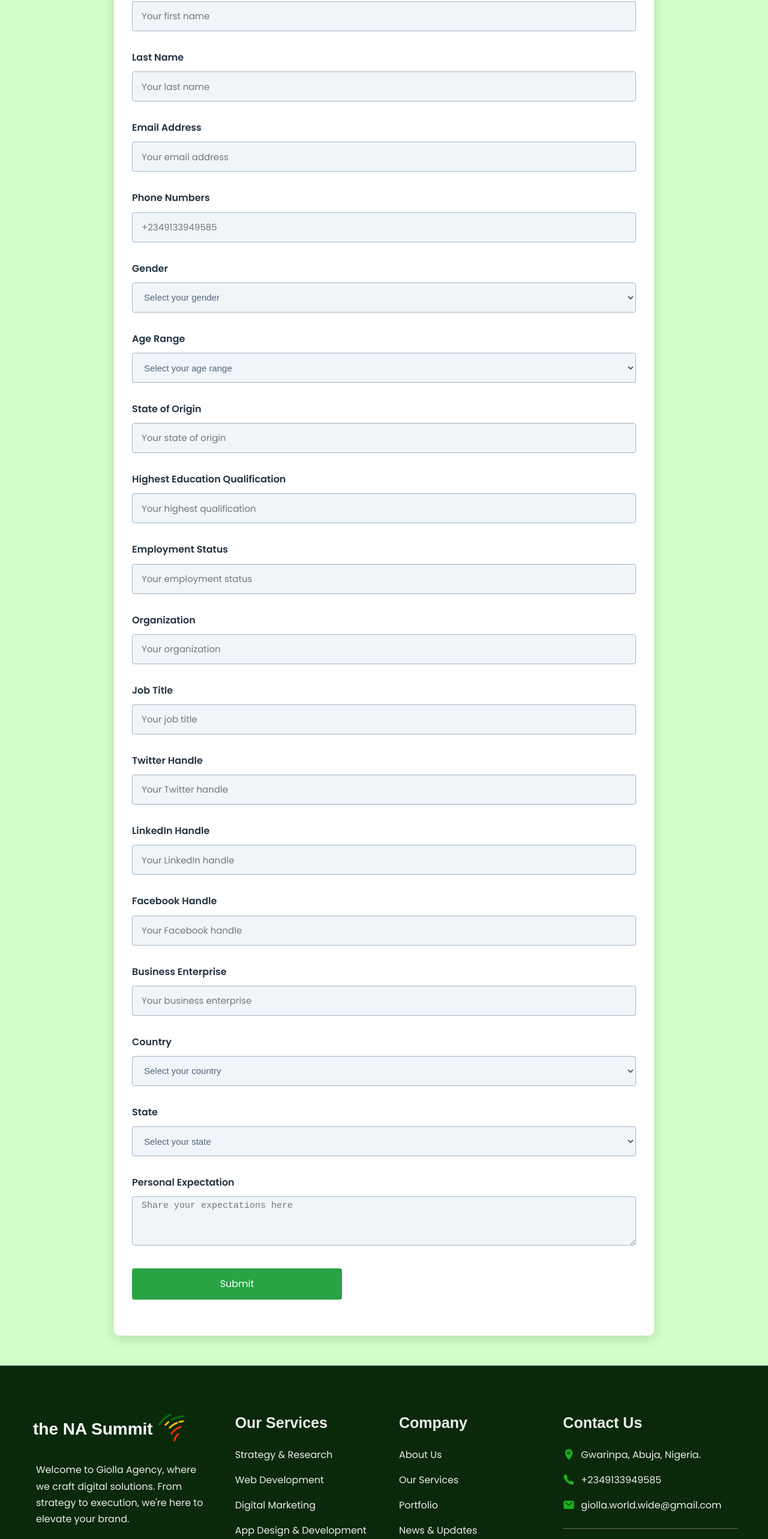
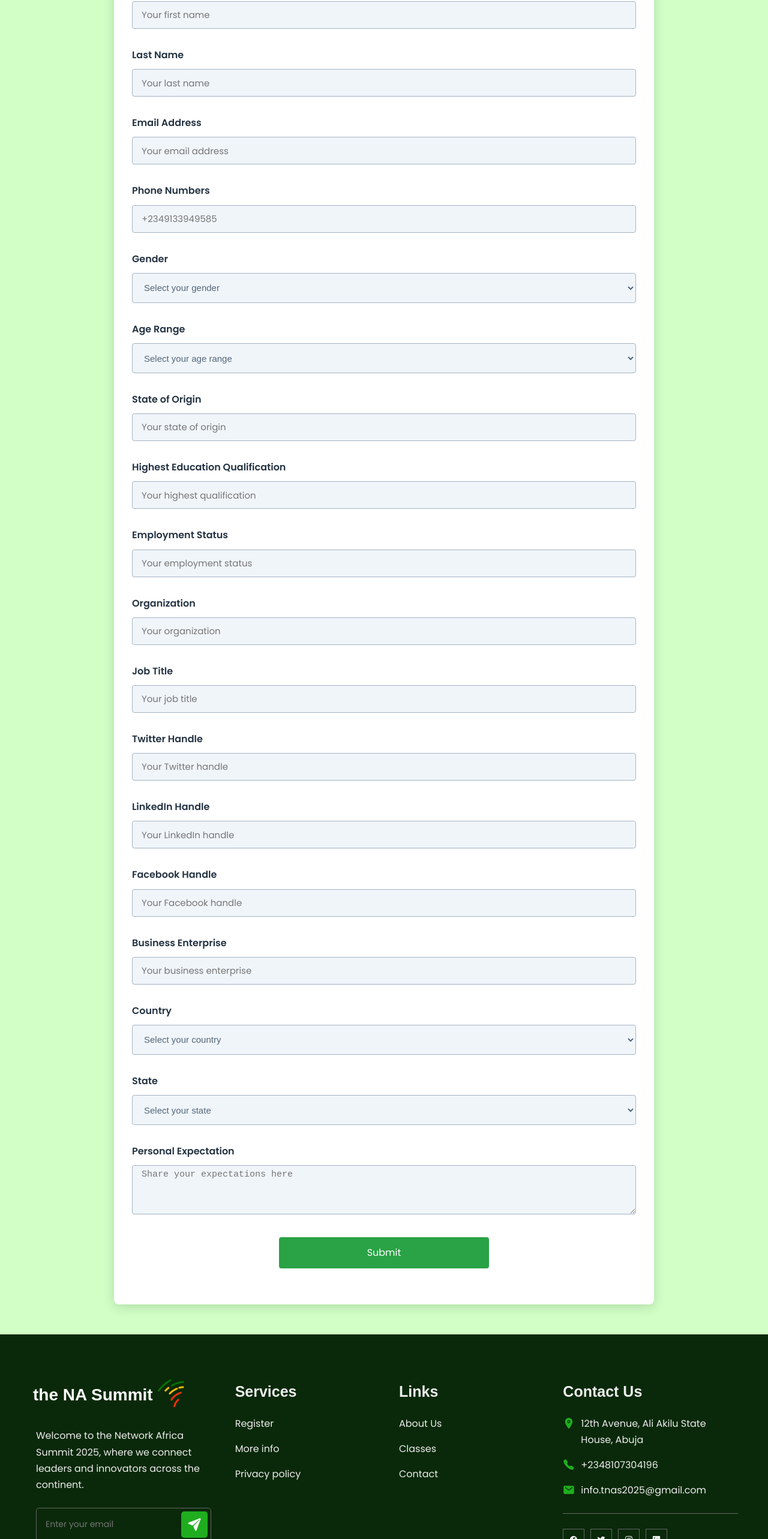
Before and after one commit to bi-Tech2/twafricas.gihut.io, a website: page register.html in a window 1280 px wide. Shown: the part 235-2800 px from the top of the page at 60% size. Drawn offline with nearby package versions, Linux system fonts and the light colour scheme; a web font is replaced by a local one.

Commit message:
Add files via upload
Signed-off-by: bi-Tech2 <141980137+bi-Tech2@users.noreply.github.com>

```diff
--- a/css/style.css
+++ b/css/style.css
@@ -1264,7 +1264,7 @@
 .class-description,
 .class-details {
   color: #555;
-  font-size: 1.2rem; /* Increased font size */
+  font-size: 1.7rem; /* Increased font size */
   margin-bottom: 20px;
 }
 
@@ -1287,7 +1287,7 @@
 /* Responsive styling */
 @media screen and (max-width: 768px) {
   .class-content {
-    padding: 10px;
+    padding: 20px 10px;
   }
 
   .class-title {
@@ -1296,7 +1296,7 @@
 
   .class-description,
   .class-details {
-    font-size: 1.1rem;
+    font-size: 1.7rem;
   }
 
   .btn-primary {
@@ -1312,12 +1312,12 @@
 
   .class-description,
   .class-details {
-    font-size: 1rem;
+    font-size: 1.5rem;
   }
 
   .btn-primary {
     font-size: 0.95rem;
-    padding: 5px 10px;
+    padding: 4px 8px;
   }
 }
 
--- a/register.html
+++ b/register.html
@@ -56,7 +56,7 @@
               <!-- First Name -->
               <div class="form-group">
                 <label for="firstName" class="form-label">First Name</label>
-                <input
+                <input style="min-height: 46px;"
                   id="firstName"
                   name="firstName"
                   class="form-input"
@@ -69,7 +69,7 @@
               <!-- Last Name -->
               <div class="form-group">
                 <label for="lastName" class="form-label">Last Name</label>
-                <input
+                <input style="min-height: 46px;"
                   id="lastName"
                   name="lastName"
                   class="form-input"
@@ -82,7 +82,7 @@
               <!-- Email Address -->
               <div class="form-group">
                 <label for="email" class="form-label">Email Address</label>
-                <input
+                <input style="min-height: 46px;"
                   id="email"
                   name="email"
                   class="form-input"
@@ -95,7 +95,7 @@
               <!-- Phone Numbers -->
               <div class="form-group">
                 <label for="phone" class="form-label">Phone Numbers</label>
-                <input
+                <input style="min-height: 46px;"
                   id="phone"
                   name="phone"
                   class="form-input"
@@ -134,7 +134,7 @@
                 <label for="stateOfOrigin" class="form-label"
                   >State of Origin</label
                 >
-                <input
+                <input style="min-height: 46px;"
                   id="stateOfOrigin"
                   name="stateOfOrigin"
                   class="form-input"
@@ -149,7 +149,7 @@
                 <label for="education" class="form-label">
                   Highest Education Qualification
                 </label>
-                <input
+                <input style="min-height: 46px;"
                   id="education"
                   name="education"
                   class="form-input"
@@ -164,7 +164,7 @@
                 <label for="employmentStatus" class="form-label"
                   >Employment Status</label
                 >
-                <input
+                <input style="min-height: 46px;"
                   id="employmentStatus"
                   name="employmentStatus"
                   class="form-input"
@@ -177,7 +177,7 @@
               <!-- Organization -->
               <div class="form-group">
                 <label for="organization" class="form-label">Organization</label>
-                <input
+                <input style="min-height: 46px;"
                   id="organization"
                   name="organization"
                   class="form-input"
@@ -190,7 +190,7 @@
               <!-- Job Title -->
               <div class="form-group">
                 <label for="jobtitle" class="form-label">Job Title</label>
-                <input
+                <input style="min-height: 46px;"
                   id="jobtitle"
                   name="jobtitle"
                   class="form-input"
@@ -203,7 +203,7 @@
               <!-- Twitter Handle -->
               <div class="form-group">
                 <label for="twitterhandle" class="form-label">Twitter Handle</label>
-                <input
+                <input style="min-height: 46px;"
                   id="twitterhandle"
                   name="twitterhandle"
                   class="form-input"
@@ -218,7 +218,7 @@
                 <label for="linkedinhandle" class="form-label"
                   >LinkedIn Handle</label
                 >
-                <input
+                <input style="min-height: 46px;"
                   id="linkedinhandle"
                   name="linkedinhandle"
                   class="form-input"
@@ -233,7 +233,7 @@
                 <label for="facebookhandle" class="form-label"
                   >Facebook Handle</label
                 >
-                <input
+                <input style="min-height: 46px;"
                   id="facebookhandle"
                   name="facebookhandle"
                   class="form-input"
@@ -248,7 +248,7 @@
                 <label for="businessenterprise" class="form-label">
                   Business Enterprise
                 </label>
-                <input
+                <input style="min-height: 46px;"
                   id="businessenterprise"
                   name="businessenterprise"
                   class="form-input"
@@ -301,7 +301,7 @@
             </div>
 
             <!-- Submit Button -->
-            <div class="form-group">
+            <div class="form-group" style="display: flex; width: 100%; justify-content: center;">
               <button id="btnSubmit" class="form-submit">Submit</button>
             </div>
           </form>
@@ -312,19 +312,19 @@
   <!--
     - #FOOTER
 -->
+
       <footer class="footer">
         <div class="footer-top section">
           <div class="container">
-      <div class="footer-brand">
-        <a href="index.html" class="logo"
-            ><b>the NA Summit</b>
+            <div class="footer-brand" style="margin-top: -5px;">
+              <a href="index.html" class="logo"><b>the NA Summit</b>
                 <img src="prev-removebg-preview.png" alt="logo" />
               </a>
 
               <p class="footer-text">
-          Welcome to Giolla Agency, where we craft digital solutions. From
-          strategy to execution, we're here to elevate your brand.
+                Welcome to the Network Africa Summit 2025, where we connect leaders and innovators across the continent.
               </p>
+
 
               <form id="email-newsletter" class="newsletter-form">
                 <input
@@ -344,39 +344,27 @@
 
             <ul class="footer-list">
               <li>
-          <p class="footer-list-title">Our Services</p>
+                <p class="footer-list-title">Services</p>
               </li>
 
               <li>
-          <a href="stratagy.html" class="footer-link"
-            >Strategy & Research</a
-          >
+                <a href="register.html" class="footer-link">Register</a>
               </li>
 
               <li>
-          <a href="webdev.html" class="footer-link">Web Development</a>
+                <a href="about.html" class="footer-link">More info</a>
               </li>
 
               <li>
-          <a href="digital.html" class="footer-link">Digital Marketing</a>
-        </li>
-
-        <li>
-          <a href="app.html" class="footer-link"
-            >App Design & Development</a
-          >
-        </li>
-
-        <li>
-          <a href="ecommerce.html" class="footer-link"
-            >E-commerce Solutions</a
+                <a class="footer-link"
+                  >Privacy policy</a
                 >
               </li>
             </ul>
 
             <ul class="footer-list">
               <li>
-          <p class="footer-list-title">Company</p>
+                <p class="footer-list-title">Links</p>
               </li>
 
               <li>
@@ -384,15 +372,7 @@
               </li>
 
               <li>
-          <a href="service.html" class="footer-link">Our Services</a>
-        </li>
-
-        <li>
-          <a href="portfolio.html" class="footer-link">Portfolio</a>
-        </li>
-
-        <li>
-          <a href="blog.html" class="footer-link">News & Updates</a>
+                <a href="class.html" class="footer-link">Classes</a>
               </li>
 
               <li>
@@ -409,15 +389,15 @@
                 <ion-icon name="location" aria-hidden="true"></ion-icon>
 
                 <address class="contact-link address">
-            Gwarinpa, Abuja, Nigeria.
+                  12th Avenue, Ali Akilu State House, Abuja
                 </address>
               </li>
 
               <li class="footer-item">
                 <ion-icon name="call" aria-hidden="true"></ion-icon>
 
-          <a href="tel:+2349133949585" class="contact-link"
-            >+2349133949585</a
+                <a href="tel:+2348107304196" class="contact-link"
+                  >+2348107304196</a
                 >
               </li>
 
@@ -425,9 +405,9 @@
                 <ion-icon name="mail" aria-hidden="true"></ion-icon>
 
                 <a
-            href="mailto:giolla.world.wide@gmail.com"
+                  href="mailto:info.tnas2025@gmail.com"
                   class="contact-link"
-            >giolla.world.wide@gmail.com</a
+                  >info.tnas2025@gmail.com</a
                 >
               </li>
 
@@ -435,7 +415,7 @@
                 <ul class="social-list">
                   <li>
                     <a
-                href="https://www.facebook.com/profile.php?id=100084568732450&mibextid=JRoKGi"
+                      href="https://www.instagram.com/the_network_africa_summit_2025/"
                       class="social-link"
                     >
                       <ion-icon name="logo-facebook"></ion-icon>
@@ -450,7 +430,7 @@
 
                   <li>
                     <a
-                href="https://www.instagram.com/giolla_agency/profilecard/?igsh=Z21pdXRpNDVndXB4"
+                      href="https://www.instagram.com/the_network_africa_summit_2025/"
                       class="social-link"
                     >
                       <ion-icon name="logo-instagram"></ion-icon>
@@ -459,7 +439,7 @@
 
                   <li>
                     <a
-                href="https://www.linkedin.com/in/giolla-agency-giolla-a26a4a330"
+                      href="https://www.instagram.com/the_network_africa_summit_2025/"
                       class="social-link"
                     >
                       <ion-icon name="logo-linkedin"></ion-icon>
@@ -474,21 +454,10 @@
         <div class="footer-bottom">
           <div class="container">
             <p class="copyright">
-        &copy; 2024 GIOLLA_AGENCY | All Rights Reserved by
+              &copy; 2025 TNAS | All Rights Reserved by
               <a href="tel:+2349130993464" class="copyright-link">BiTech</a>
             </p>
 
-      <ul class="footer-bottom-list">
-        <li>
-          <a href="privacy.html" class="footer-bottom-link"
-            >Privacy Policy</a
-          >
-        </li>
-
-        <li>
-          <a href="terms.html" class="footer-bottom-link">Terms of Use</a>
-        </li>
-      </ul>
           </div>
         </div>
       </footer>
@@ -496,5 +465,7 @@
 
     <script src="https://cdn.jsdelivr.net/npm/axios/dist/axios.min.js"></script>
     <script src="js/register.js"></script>
+    <script src="js/script.js"></script>
+    <script src="assets/js/script.js"></script>
   </body>
 </html>
```
Also changed, not shown: index.html (+5 -5 lines). Lines whose indentation alone changed are shown as unchanged.
